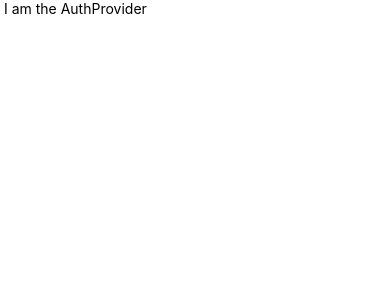
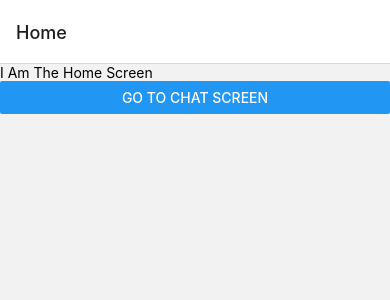
Before and after one commit to rishav-raj1/SoulMate, a React Native app: screen / in a window 390 px wide. Shown: the top 300 px of the page. Built offline with nearby package versions, Linux system fonts and the light colour scheme.

Commit message:
Navigation

```diff
--- a/Navigation/AuthProvider.js
+++ /dev/null
@@ -1,12 +0,0 @@
-import React from 'react';
-import {View, Text} from 'react-native';
-
-const AuthProvider = () => {
-  return (
-    <View>
-      <Text> I am the AuthProvider </Text>
-    </View>
-  );
-};
-
-export default AuthProvider;
--- /dev/null
+++ b/Navigation/useAuth.js
@@ -0,0 +1,19 @@
+import React, {createContext, useContext} from 'react';
+import {View, Text} from 'react-native';
+
+const AuthContext = createContext({});
+
+export const AuthProvider = ({children}) => {
+  return (
+    <AuthContext.Provider
+      value={{
+        user: 'Rishav',
+      }}>
+      {children}
+    </AuthContext.Provider>
+  );
+};
+
+export default function useAuth() {
+  return useContext(AuthContext);
+}
--- a/StackNavigator.js
+++ b/StackNavigator.js
@@ -4,10 +4,11 @@ import {View, Text} from 'react-native';
 import HomeScreen from './Screens/HomeScreen';
 import ChatScreen from './Screens/ChatScreen';
 import LoginScreen from './Screens/LoginScreen';
+import useAuth from './Navigation/useAuth';
 const Stack = createNativeStackNavigator();
 
 const StackNavigator = () => {
-  const user = true;
+  const {user} = useAuth();
   return (
     <Stack.Navigator>
       {user ? (
```
Also changed, not shown: App.js (+1 -11 lines).
